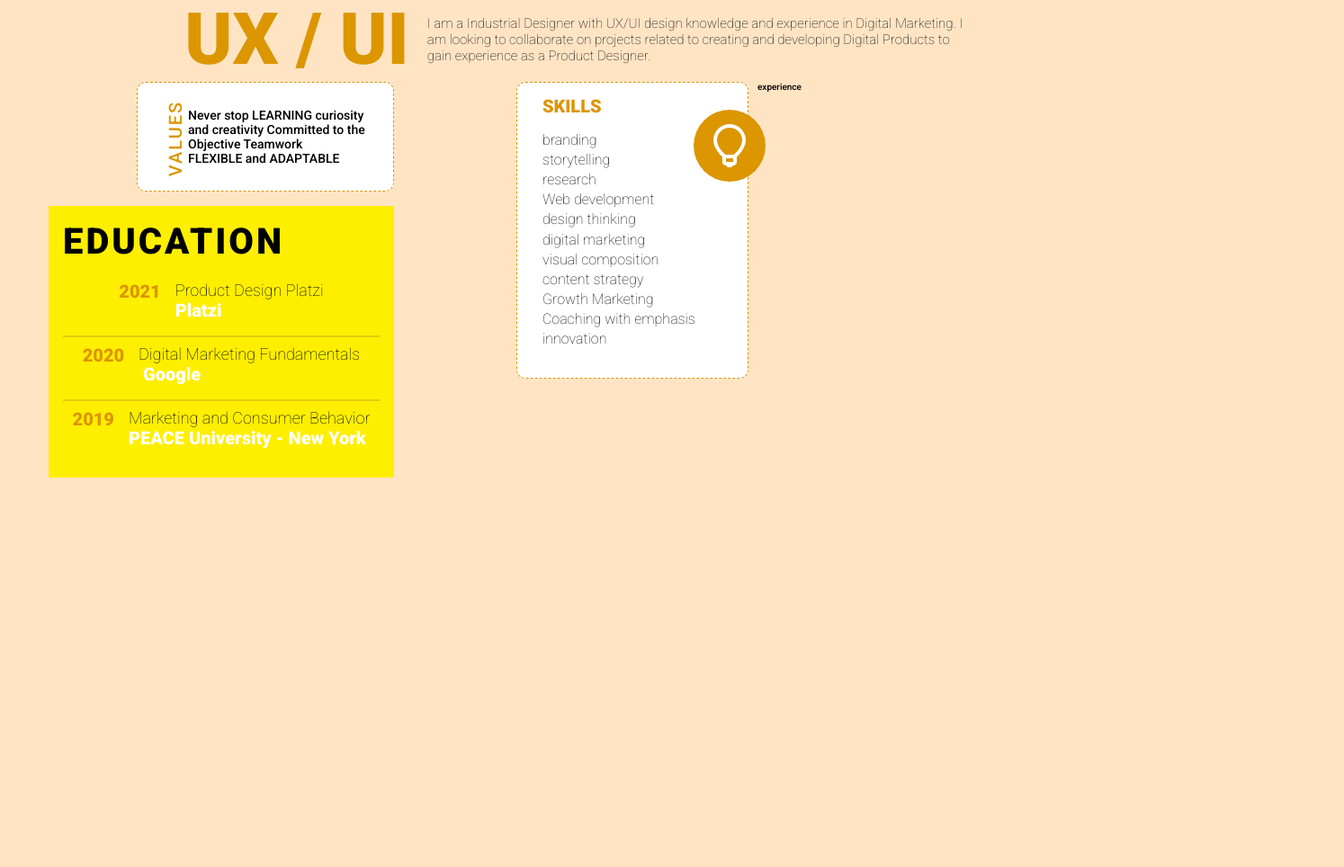
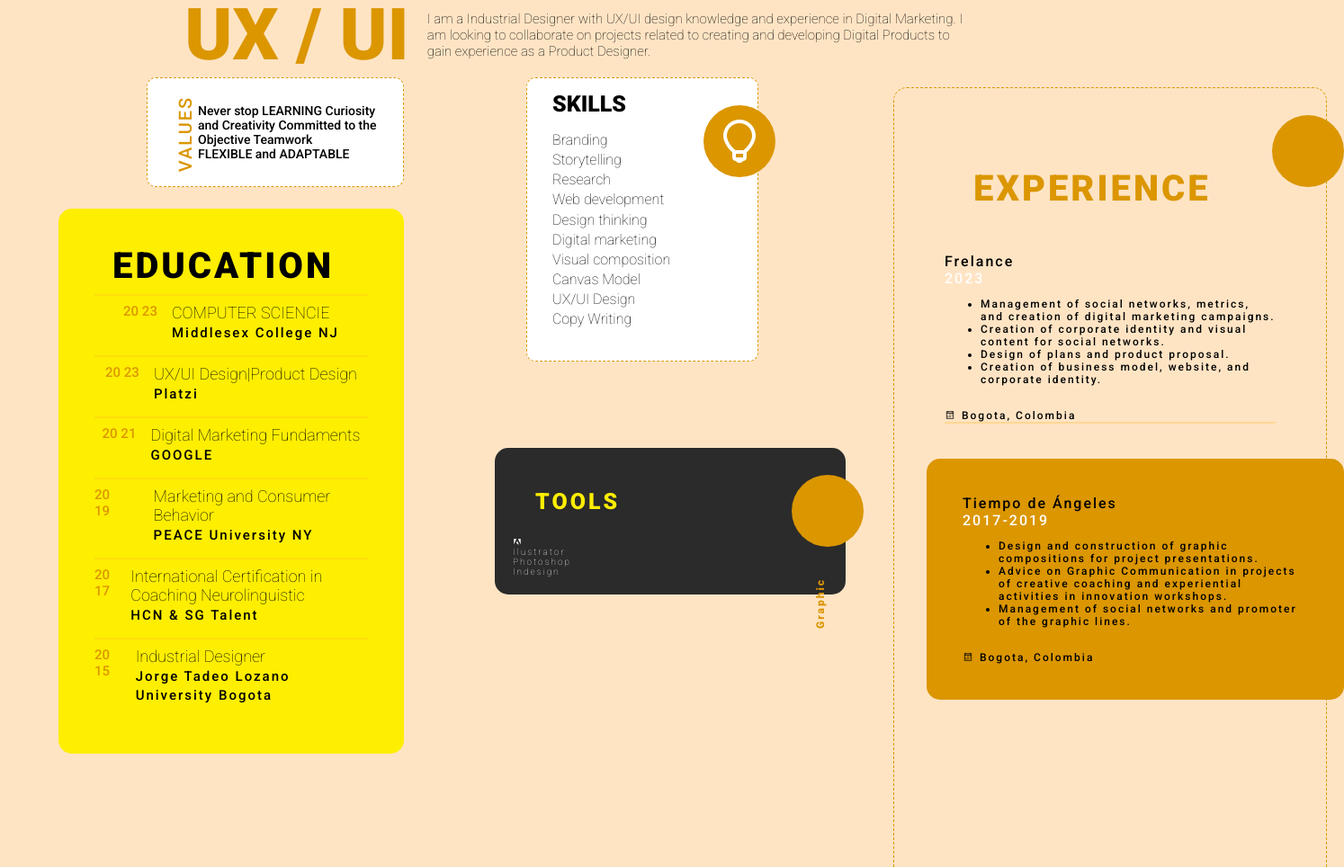
Before and after one commit to LinaCasas/LinaCasas, a plain HTML site: page Index.html in a window 1280 px wide. Shown: the part 411-1375 px from the top of the page at 90% size, 1494 px wide, since content can reach past the window. Before the commit the page ends 982 px from the top, so only its background shows below. Drawn offline with nearby package versions, Linux system fonts and the light colour scheme.

Commit message:
add Experience container

```diff
--- a/Index.html
+++ b/Index.html
@@ -72,37 +72,81 @@
     <div class="education">
       <div class="values">
         <p>Never stop LEARNING
-          curiosity and creativity
+          Curiosity and Creativity
           Committed to the Objective
           Teamwork
           FLEXIBLE and ADAPTABLE</p>
       </div>
       <div class="education-list">
         <h3>Education</h3>
+        <hr class="item-divider">
         <div class="education-item">
-          <div class="date">2021</div>
+          <div class="date">
+            20
+            23</div>
+
           <div class="item-description">
-            Product Design Platzi
+            COMPUTER SCIENCIE
+            <br>
+            <span> Middlesex College NJ</span>
+          </div>
+        </div>
+        <hr class="item-divider">
+        <div class="education-item">
+          <div class="date">
+            20
+            23</div>
+          <div class="item-description">
+            UX/UI Design|Product Design
             <br>
             <span>Platzi</span>
           </div>
         </div>
         <hr class="item-divider">
         <div class="education-item">
-          <div class="date">2020</div>
+          <div class="date">
+            20
+            21</div>
           <div class="item-description">
-            Digital Marketing Fundamentals
+            Digital Marketing Fundaments
             <br>
-            <span> Google</span>
+            <span>GOOGLE</span>
           </div>
         </div>
         <hr class="item-divider">
         <div class="education-item">
-          <div class="date">2019</div>
+          <div class="date">
+            20
+            19</div>
+          <br>
           <div class="item-description">
             Marketing and Consumer Behavior
             <br>
-            <span> PEACE University - New York</span>
+            <span> PEACE University NY</span>
+          </div>
+        </div>
+        <hr class="item-divider">
+        <div class="education-item">
+          <div class="date">
+            20
+            17 </div>
+
+          <div class="item-description">
+            International Certification in Coaching
+            Neurolinguistic
+            <br>
+            <span>HCN & SG Talent </span>
+          </div>
+        </div>
+        <hr class="item-divider">
+        <div class="education-item">
+          <div class="date">
+            20
+            15 </div>
+          <div class="item-description">
+            Industrial Designer
+            <br>
+            <span>Jorge Tadeo Lozano University Bogota  </span>
           </div>
         </div>
       </div>
@@ -111,22 +155,77 @@
       <div class="skills">
         <h3>Skills</h3>
         <ul>
-          <li>branding</li>
-          <li>storytelling</li>
-          <li>research</li>
+          <li>Branding</li>
+          <li>Storytelling</li>
+          <li>Research</li>
           <li>Web development</li>
-          <li>design thinking</li>
-          <li>digital marketing</li>
-          <li>visual composition</li>
-          <li>content strategy</li>
-          <li>Growth Marketing</li>
-          <li>Coaching with emphasis</li>
-          <li>innovation</li>
+          <li>Design thinking</li>
+          <li>Digital marketing</li>
+          <li>Visual composition</li>
+          <li>Canvas Model </li>
+          <li>UX/UI Design</li>
+          <li>Copy Writing </li>
+          <li></li>
         </ul>
         <i class="las la-lightbulb"></i>
       </div>
     </div>
-    <div class="experience">experience</div>
+    <div class="experience-list">
+      <i class="las la-briefcase"></i>
+      <div class="experience-title">
+        <h3>Experience</h3>
+      </div>
+      <div class="experience-company">Frelance
+        <div class="experience-date"> 2023</div>
+        <div class="experience-description">
+          <ul>
+            <li>Management of social networks, metrics, and creation of digital marketing campaigns.</li>
+            <li>Creation of corporate identity and visual content for social networks.</li>
+            <li>Design of plans and product proposal.</li>
+            <li>Creation of business model, website, and corporate identity.</li>
+          </ul>
+          <br>
+        <i class="lar la-calendar"></i><span> Bogota, Colombia </span>
+        <br>
+        <div class="item-divider"></div>
+        <br>
+        </div>
+        <br>
+        <div class="experience-container2">
+        <div class="experience-company">Tiempo de Ángeles
+          <div class="experience-date"> 2017-2019</div>
+          <div class="experience-description">
+            <ul>
+            <li>Design and construction of graphic compositions for project presentations.</li>
+            <li>Advice on Graphic Communication in projects of creative coaching and experiential activities in innovation workshops.</li>
+            <li> Management of social networks and promoter of the graphic lines.</li>
+            </ul>
+            <br>
+          <i class="lar la-calendar"></i><span> Bogota, Colombia </span>
+          <br>
+      </div>
+      </div>
+    </div>
+      <div class="tools-list">
+
+        <div class="tool-title">
+          <i class="las la-desktop"></i>
+          <h3>Tools</h3>
+        </div>
+        <div class="tool-categories">
+          <h4>Graphic</h4>
+          <div class="graphic-tool">
+            <i class="lab la-adobe"></i>
+            <br>Ilustrator
+            <br>Photoshop
+            <br>Indesign
+
+          </div>
+        </div>
+      </div>
+
+
+
   </section>
 </body>
 </html>
--- a/style.css
+++ b/style.css
@@ -24,7 +24,9 @@ body, html {
   padding: 1em 4em;
   background-color: var(--color-third);
   color: var(--color-primary);
-  font-size: 1.4rem;
+  font-size: 1.2rem;
+  letter-spacing: 2px ;
+  text-transform: uppercase;
 }
 
 .social-header > a {
@@ -40,6 +42,7 @@ body, html {
 .social-header > a > i {
   font-size: 24px;
   padding-right: .5em;
+ ;
 }
 
 /*  MAIN  */
@@ -186,6 +189,7 @@ body, html {
 .skills-tools > .skills {
   background: white;
   position: relative;
+  left: 60px;
   padding: 1em 2em;
   border: 1px dashed var(--color-primary);
   border-radius: 10px;
@@ -212,8 +216,9 @@ body, html {
 .skills-tools > .skills > h3 {
   margin: 0;
   text-transform: uppercase;
-  color: var(--text-color);
-  font-size: 2rem;
+  color: var(cl);
+  font-size: 2.5rem;
+
 }
 
 .skills-tools > .skills ul {
@@ -229,6 +234,7 @@ body, html {
 
 .skills {
   position: relative;
+  right:  100px;
 }
 
 .skills i.las {
@@ -248,17 +254,22 @@ body, html {
 }
 
 .education-list {
+  position: relative;
+  left: 60px;
   font-size: 1.6rem;
-  margin-top: 1em;
-  padding: 1em;
+  margin-top: 1.5em;
+  padding: 2.5em;
   background-color: var(--color-secondary);
+  border-radius: 15px;
+
+
 }
 
 .education-list > h3 {
   font-size: 2.5em;
   letter-spacing: 3px;
   text-transform: uppercase;
-  margin: 0 0 .5em;
+  margin:  0 .5em;
 }
 
 .education-list > .education-item {
@@ -269,22 +280,138 @@ body, html {
 }
 
 .education-list > .education-item > .date {
+
   color: var(--text-color);
-  font-weight: 900;
-  font-size: 2rem;
+  font-weight: 500;
+  font-size: 1.5rem;
+
 }
 
 .education-list > .education-item > .item-description {
   font-size: 1.8rem;
+  font-weight: 90;
+}
+
+.education-list > .education-item > .item-description > span {
+  font-size: 1.5rem;
+  color: black;
+  font-weight: 400;
+  letter-spacing: 2px;
+
+}
+
+.item-divider {
+  border: 1px solid rgba(255, 187, 40, 0.3);
+}
+
+.experience-title > h3 {
+  font-size: 2.5em;
+  letter-spacing: 3px;
+  text-transform: uppercase;
+  margin: 1em;
+  color: var(--text-color);
+
+}
+
+.experience-list{
+  width: 100em;
+  padding: 3em ;
+  border: 1.5px dashed var(--text-color);
+  position: relative;
+  top: -5px;
+  left: 200px;
+  border-radius: 10px;
+  font-size: 1.6rem;
+  margin-top: 1em;
+  border-radius: 15px;
+}
+
+.experience-list i.las{
+  position: absolute;
+  width: 80px;
+  height: 80px;
+  font-weight: 100;
+  background-color: var(--text-color);
+  color: white;
+  font-size: 64px;
+  display: flex;
+  justify-content: center;
+  align-items: center;
+  top: 30px;
+  right: -20px;
+  border-radius: 50%;
+}
+
+.experience-company{
+  font-size: 1em;
+  letter-spacing: 2px;
+  margin:  0.5em;
+}
+
+.experience-description{
+  font-size: 1.2rem;
+  font-weight: 400;
+}
+
+.experience-date{
+  font-size: 1em;
+  letter-spacing: 2px;
+  text-transform: uppercase;
+  color: white;
+}
+.experience{
+  position: relative;
+}
+
+.experience-container2{
+  width: 25em;
+  position: relative;
+  bottom: 10px;
+  left: -20px;
+  font-size: 1.6rem;
+  margin-top: 1em;
+  padding: 2em;
+  background-color: var(--color-primary);
+  border-radius: 15px;
+
+}
+
+.tools-list{
+  width: 35em;
+  position: relative;
+  bottom: 300px;
+  right: 500px;
+  font-size: 1rem;
+  margin-top: 1em;
+  padding: 2em;
+  background-color: var(--color-third);
+  border-radius: 15px;
+  color: white;
   font-weight: 100;
 }
 
-.education-list > .education-item > .item-description > span {
-  font-size: 2rem;
-  color: white;
-  font-weight: 900;
+.tool-title > h3 {
+  font-size: 2.5em;
+  letter-spacing: 3px;
+  text-transform: uppercase;
+  margin: 1em;
+  color: var(--color-secondary);
 }
 
-.item-divider {
-  border: 1px solid rgba(170, 131, 48, .3);
+.tool-categories > h4 {
+  color: var(--text-color);
+  position: absolute;
+  font-size: 1.2rem;
+  right: 0;
+  transform: rotate(-90deg);
+  top:  150px;
+  letter-spacing: 2px;
+
 }
+
+.tools-list i.lab {
+  background-color: var(white);
+
+
+
+}
```
